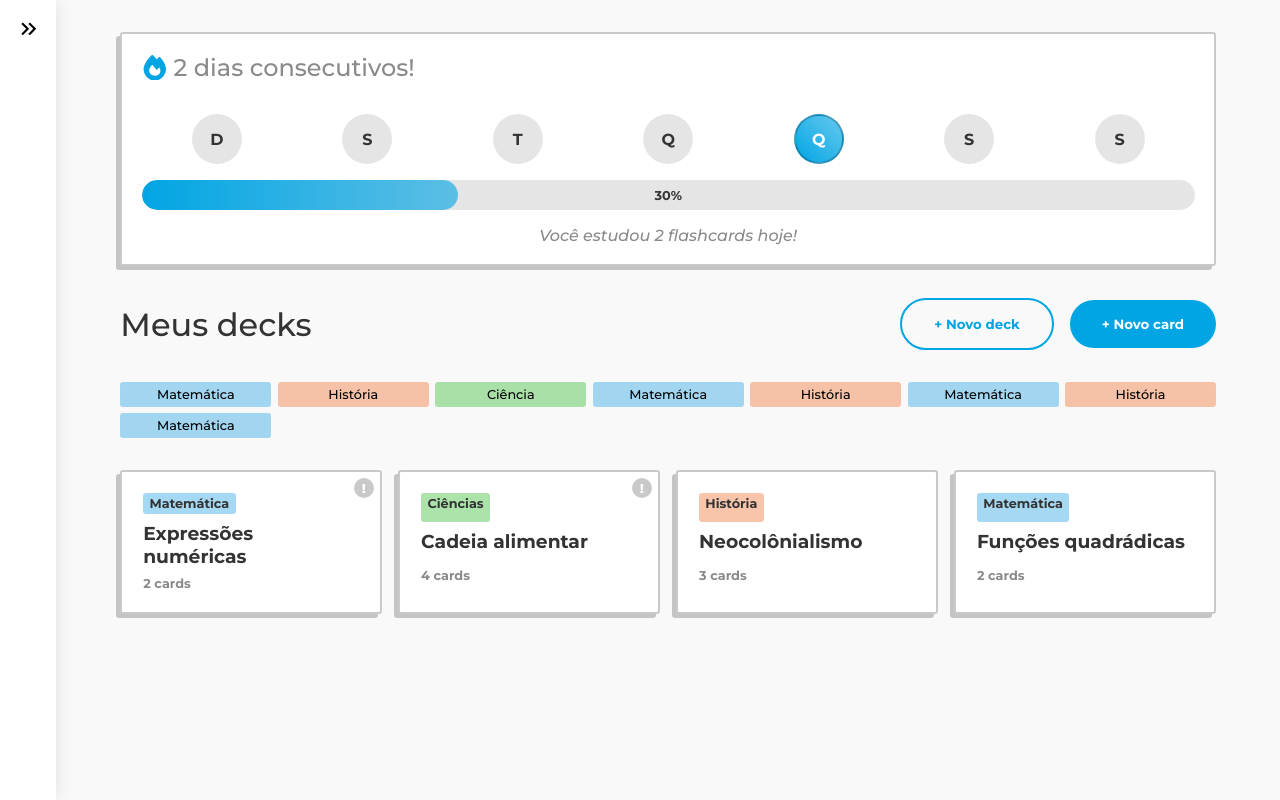
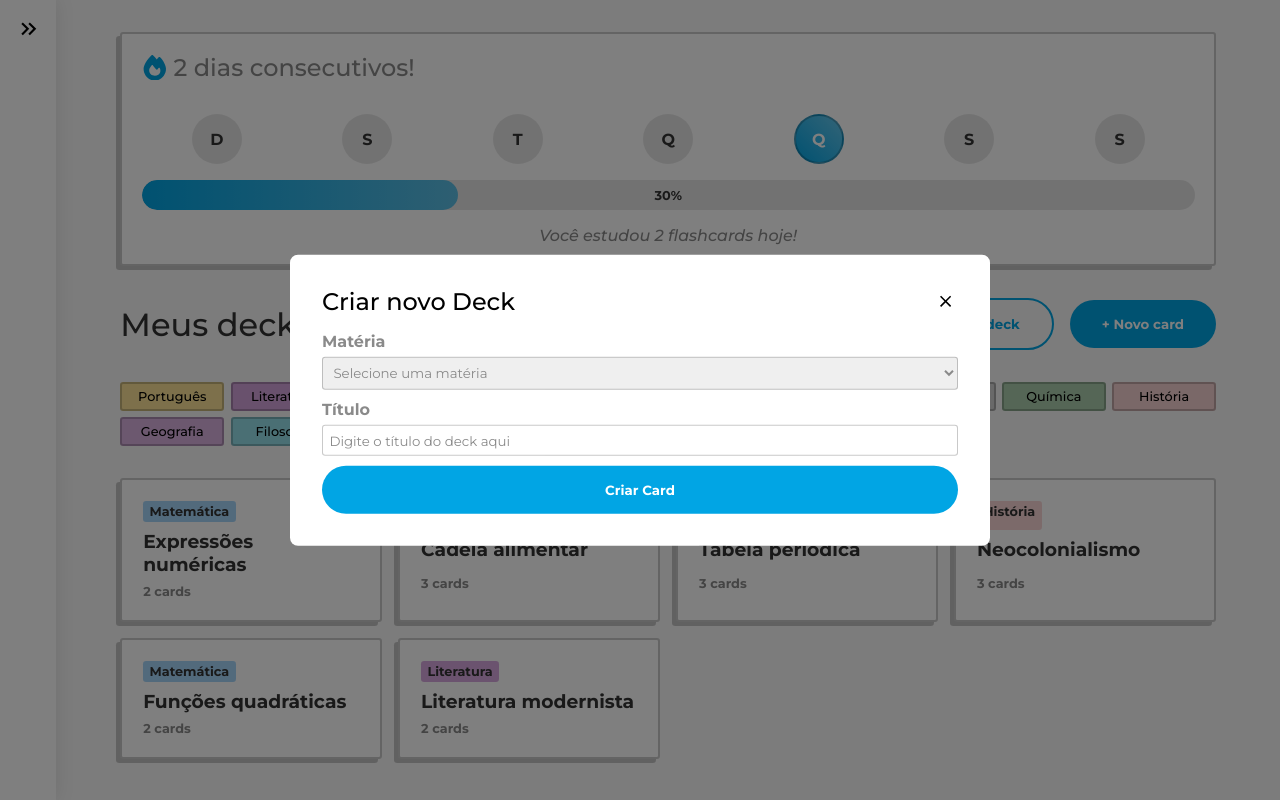
Before and after one commit to FellipeCastro/flashfy, a React (Vite) app: page / in a window 1280 px wide. Both pictures are taken after a click on the button "+ Novo deck". Built offline with nearby package versions, Linux system fonts and the light colour scheme.

Commit message:
AddDeckForm inicializado

```diff
--- a/src/App.jsx
+++ b/src/App.jsx
@@ -3,34 +3,143 @@ import ProgressBar from "./components/ProgressBar/ProgressBar";
 import Sidebar from "./components/Sidebar/Sidebar";
 import Button from "./components/Button/Button";
 import Deck from "./components/Deck/Deck";
-import AddCardModal from "./components/AddCardModal/AddCardModal";
+import AddCardForm from "./components/AddCardForm/AddCardForm";
 import styles from "./App.module.css";
+import AddDeckForm from "./components/AddDeckForm/AddDeckForm";
 
 const App = () => {
     const [isSidebarOpen, setIsSidebarOpen] = useState(false);
+    const [isAddCardFormOpen, setIsAddCardFormOpen] = useState(false);
+    const [isAddDeckFormOpen, setIsAddDeckFormOpen] = useState(false);
 
-    const decks = {
-        linguagens: "rgba(179, 179, 179, 0.4)", // normal (hsla(0, 0%, 70%, 0.4))
-        redacao: "rgba(220, 80, 50, 0.4)", // fire (hsla(20, 85%, 55%, 0.4))
-        matematica: "rgba(51, 144, 191, 0.4)", // water (hsla(200, 75%, 50%, 0.4))
-        fisica: "rgba(255, 239, 71, 0.4)", // electric (hsla(50, 95%, 60%, 0.4))
-        biologia: "rgba(71, 168, 71, 0.4)", // grass (hsla(120, 60%, 45%, 0.4))
-        quimica: "rgba(211, 255, 255, 0.4)", // ice (hsla(190, 100%, 85%, 0.4))
-        historia: "rgba(191, 50, 50, 0.4)", // fighting (hsla(0, 75%, 45%, 0.4))
-        filosofia: "rgba(168, 71, 168, 0.4)", // poison (hsla(280, 60%, 55%, 0.4))
-        geografia: "rgba(140, 117, 89, 0.4)", // ground (hsla(30, 40%, 45%, 0.4))
-        sociologia: "rgba(163, 194, 255, 0.4)", // flying (hsla(220, 80%, 80%, 0.4))
-        psicologia: "rgba(229, 71, 229, 0.4)", // psychic (hsla(300, 70%, 60%, 0.4))
-        ecologia: "rgba(102, 140, 71, 0.4)", // bug (hsla(90, 55%, 40%, 0.4))
-        geologia: "rgba(102, 89, 76, 0.4)", // rock (hsla(35, 30%, 35%, 0.4))
-        literatura: "rgba(102, 71, 140, 0.4)", // ghost (hsla(260, 55%, 40%, 0.4))
-        artes: "rgba(140, 71, 191, 0.4)", // dragon (hsla(270, 65%, 50%, 0.4))
-        direito: "rgba(51, 51, 64, 0.4)", // dark (hsla(240, 20%, 20%, 0.4))
-        engenharias: "rgba(179, 191, 204, 0.4)", // steel (hsla(210, 20%, 70%, 0.4))
-        musica: "rgba(255, 194, 230, 0.4)", // fairy (hsla(330, 80%, 85%, 0.4))
-        tecnologia: "rgba(128, 128, 128, 0.4)", // unknown (hsla(0, 0%, 50%, 0.4))
-        astronomia: "rgba(51, 71, 255, 0.4)", // stellar (hsla(240, 80%, 50%, 0.4))
-    };
+    const subjects = [
+        { name: "Português", color: "rgba(255, 193, 7, 0.4)" },
+        { name: "Literatura", color: "rgba(156, 39, 176, 0.4)" },
+        { name: "Inglês", color: "rgba(229, 57, 53, 0.4)" },
+        { name: "Espanhol", color: "rgba(255, 152, 0, 0.4)" },
+        { name: "Artes", color: "rgba(255, 235, 59, 0.4)" },
+        { name: "Matemática", color: "rgba(33, 150, 243, 0.4)" },
+        { name: "Biologia", color: "rgba(76, 175, 80, 0.4)" },
+        { name: "Física", color: "rgba(158, 158, 158, 0.4)" },
+        { name: "Química", color: "rgba(56, 142, 60, 0.4)" },
+        { name: "História", color: "rgba(239, 154, 154, 0.4)" },
+        { name: "Geografia", color: "rgba(171, 71, 188, 0.4)" },
+        { name: "Filosofia", color: "rgba(0, 188, 212, 0.4)" },
+        { name: "Sociologia", color: "rgba(255, 87, 34, 0.4)" },
+    ];
+
+    const decks = [
+        {
+            title: "Expressões numéricas",
+            subject: "Matemática",
+            cards: [
+                {
+                    question:
+                        "Qual é a ordem correta das operações matemáticas?",
+                    answer: "Parênteses, Expoentes, Multiplicação/Divisão (da esquerda para a direita), Adição/Subtração (da esquerda para a direita)",
+                },
+                { question: "Quanto é (5 + 3) × 2?", answer: "16" },
+            ],
+            toDo: true,
+        },
+        {
+            title: "Cadeia alimentar",
+            subject: "Biologia",
+            cards: [
+                {
+                    question: "O que é um produtor em uma cadeia alimentar?",
+                    answer: "Organismos que produzem seu próprio alimento através da fotossíntese",
+                },
+                {
+                    question:
+                        "Qual a diferença entre cadeia alimentar e teia alimentar?",
+                    answer: "Cadeia alimentar é linear, enquanto teia alimentar mostra múltiplas interconexões",
+                },
+                {
+                    question: "O que são decompositores?",
+                    answer: "Organismos que quebram matéria orgânica morta",
+                },
+            ],
+            toDo: true,
+        },
+        {
+            title: "Neocolonialismo",
+            subject: "História",
+            cards: [
+                {
+                    question: "O que foi o neocolonialismo?",
+                    answer: "Expansão imperialista das potências europeias no século XIX",
+                },
+                {
+                    question:
+                        "Qual conferência dividiu a África entre as potências europeias?",
+                    answer: "Conferência de Berlim (1884-1885)",
+                },
+                {
+                    question:
+                        "Qual era o principal interesse econômico no neocolonialismo?",
+                    answer: "Obtenção de matéria-prima e novos mercados",
+                },
+            ],
+            toDo: false,
+        },
+        {
+            title: "Funções quadráticas",
+            subject: "Matemática",
+            cards: [
+                {
+                    question: "Qual a forma geral de uma função quadrática?",
+                    answer: "f(x) = ax² + bx + c",
+                },
+                {
+                    question: "Como se calcula o vértice de uma parábola?",
+                    answer: "x = -b/2a, depois substitui na função para encontrar y",
+                },
+            ],
+            toDo: false,
+        },
+        {
+            title: "Tabela periódica",
+            subject: "Química",
+            cards: [
+                {
+                    question: "Quem organizou a primeira tabela periódica?",
+                    answer: "Dmitri Mendeleiev",
+                },
+                {
+                    question: "O que são grupos na tabela periódica?",
+                    answer: "Colunas verticais com propriedades químicas similares",
+                },
+                {
+                    question: "Qual a diferença entre metais e não-metais?",
+                    answer: "Metais são bons condutores, maleáveis; não-metais são geralmente isolantes",
+                },
+            ],
+            toDo: true,
+        },
+        {
+            title: "Literatura modernista",
+            subject: "Literatura",
+            cards: [
+                {
+                    question:
+                        "Quando ocorreu a Semana de Arte Moderna no Brasil?",
+                    answer: "1922",
+                },
+                {
+                    question:
+                        "Quais são as três fases do modernismo brasileiro?",
+                    answer: "1ª fase (1922-1930): heroica; 2ª fase (1930-1945): regionalista; 3ª fase (1945-): experimentalismo",
+                },
+            ],
+            toDo: false,
+        },
+    ];
+
+    const subjectColors = subjects.reduce((acc, subject) => {
+        acc[subject.name] = subject.color;
+        return acc;
+    }, {});
 
     return (
         <>
@@ -46,102 +155,57 @@ const App = () => {
                     <div className={styles.titleContainer}>
                         <h1>Meus decks</h1>
                         <div className={styles.btnsContainer}>
-                            <Button secondary>+ Novo deck</Button>
-                            <Button>+ Novo card</Button>
+                            <Button
+                                secondary
+                                onClick={() => setIsAddDeckFormOpen(true)}
+                            >
+                                + Novo deck
+                            </Button>
+                            <Button onClick={() => setIsAddCardFormOpen(true)}>
+                                + Novo card
+                            </Button>
                         </div>
                     </div>
                     <div className={styles.filterContainer}>
+                        {subjects.map((subject) => {
+                            return (
                                 <button
                                     style={{
-                                backgroundColor: "hsla(200, 75%, 50%, 0.4)",
+                                        backgroundColor: subject.color,
                                     }}
                                 >
-                            Matemática
+                                    {subject.name}
                                 </button>
-                        <button
-                            style={{
-                                backgroundColor: "hsla(20, 85%, 55%, 0.4)",
-                            }}
-                        >
-                            História
-                        </button>
-                        <button
-                            style={{
-                                backgroundColor: "hsla(120, 60%, 45%, 0.4)",
-                            }}
-                        >
-                            Ciência
-                        </button>
-                        <button
-                            style={{
-                                backgroundColor: "hsla(200, 75%, 50%, 0.4)",
-                            }}
-                        >
-                            Matemática
-                        </button>
-                        <button
-                            style={{
-                                backgroundColor: "hsla(20, 85%, 55%, 0.4)",
-                            }}
-                        >
-                            História
-                        </button>
-
-                        <button
-                            style={{
-                                backgroundColor: "hsla(200, 75%, 50%, 0.4)",
-                            }}
-                        >
-                            Matemática
-                        </button>
-                        <button
-                            style={{
-                                backgroundColor: "hsla(20, 85%, 55%, 0.4)",
-                            }}
-                        >
-                            História
-                        </button>
-
-                        <button
-                            style={{
-                                backgroundColor: "hsla(200, 75%, 50%, 0.4)",
-                            }}
-                        >
-                            Matemática
-                        </button>
+                            );
+                        })}
                     </div>
                     <ul className={styles.decksConatiner}>
+                        {decks
+                            // Ordena: decks com toDo=true vêm primeiro
+                            .sort((a, b) => {
+                                if (a.toDo === b.toDo) return 0; // mesma categoria, mantém ordem
+                                return a.toDo ? -1 : 1; // toDo=true vem antes
+                            })
+                            .map((deck) => (
                                 <Deck
-                            color="hsla(200, 75%, 50%, 0.4)"
-                            deck="Matemática"
-                            title="Expressões numéricas"
-                            cards={2}
-                            toDo={true}
+                                    key={deck.title}
+                                    color={subjectColors[deck.subject]}
+                                    subject={deck.subject}
+                                    title={deck.title}
+                                    cards={deck.cards.length}
+                                    toDo={deck.toDo}
                                 />
-                        <Deck
-                            color="hsla(120, 60%, 45%, 0.4)"
-                            deck="Ciências"
-                            title="Cadeia alimentar"
-                            cards={4}
-                            toDo={true}
-                        />
-                        <Deck
-                            color="hsla(20, 85%, 55%, 0.4)"
-                            deck="História"
-                            title="Neocolônialismo"
-                            cards={3}
-                        />
-                        <Deck
-                            color="hsla(200, 75%, 50%, 0.4)"
-                            deck="Matemática"
-                            title="Funções quadrádicas"
-                            cards={2}
-                        />
+                            ))}
                     </ul>
                 </div>
             </div>
 
-            {/* <AddCardModal /> */}
+            {isAddCardFormOpen && (
+                <AddCardForm setIsAddCardFormOpen={setIsAddCardFormOpen} />
+            )}
+            {isAddDeckFormOpen && (
+                <AddDeckForm setIsAddDeckFormOpen={setIsAddDeckFormOpen} />
+            )}
         </>
     );
 };
--- a/src/App.module.css
+++ b/src/App.module.css
@@ -36,7 +36,7 @@
 .filterContainer {
     width: 100%;
     display: grid;
-    grid-template-columns: repeat(auto-fit, minmax(150px, 1fr));
+    grid-template-columns: repeat(auto-fit, minmax(100px, 1fr));
     gap: 0.4rem;
     margin-bottom: 2rem;
 }
@@ -44,7 +44,7 @@
 .filterContainer button {
     background-color: transparent;
     padding: 0.3rem;
-    border: none;
+    border: 2px solid var(--border-color);
     border-radius: 0.2rem;
     cursor: pointer;
     transition: 0.2s;
--- a/src/components/AddCardModal/AddCardModal.jsx
+++ b/src/components/AddCardForm/AddCardForm.jsx
@@ -1,16 +1,20 @@
-import { IoMdLink, IoMdClose  } from "react-icons/io";
+import { IoMdLink, IoMdClose } from "react-icons/io";
 import Button from "../Button/Button";
-import styles from "./AddCardModal.module.css";
+import styles from "./AddCardForm.module.css";
 
-const AddCardModal = () => {
+const AddCardForm = ({ setIsAddCardFormOpen }) => {
+    const closeModal = () => {
+        setIsAddCardFormOpen(false);
+    };
+
     return (
         <>
-            <div className={styles.fade}></div>
+            <div className={styles.fade} onClick={closeModal}></div>
             <div className={styles.formContainer}>
                 <div className={styles.flexContainer}>
-                    <h2>Criar novo flashcard</h2>
+                    <h2>Criar novo Card</h2>
 
-                    <button className={styles.closeBtn}>
+                    <button className={styles.closeBtn} onClick={closeModal}>
                         <IoMdClose />
                     </button>
                 </div>
@@ -20,31 +24,28 @@ const AddCardModal = () => {
                         <label htmlFor="deck">Deck</label>
                         <select name="deck" id="deck">
                             <option value="">Selecione um deck</option>
-                            <option value="math">Matemática</option>
-                            <option value="port">Português</option>
-                            <option value="hist">História</option>
-                            <option value="geo">Geografia</option>
-                            <option value="bio">Biologia</option>
+                            <option value="math">Funções quadráticas</option>
+                            <option value="port">Porcentagem</option>
+                            <option value="hist">Segunda Guerra Mundial</option>
+                            <option value="geo">Geologia</option>
+                            <option value="bio">Biologia Ambiental</option>
                         </select>
-                    </div>
-
-                    <div className={styles.inputContainer}>
-                        <label htmlFor="title">Titulo</label>
-                        <input
-                            type="text"
-                            name="title"
-                            id="title"
-                            placeholder="Ex. Funções quadráticas"
-                        />
                     </div>
 
                     <div className={styles.inputContainer}>
                         <div className={styles.flexContainer}>
                             <label htmlFor="question">Pergunta</label>
 
-                            <label htmlFor="fileQuestion" className={styles.file}>
+                            <label
+                                htmlFor="fileQuestion"
+                                className={styles.file}
+                            >
                                 <IoMdLink />
-                                <input type="file" name="fileQuestion" id="fileQuestion" />
+                                <input
+                                    type="file"
+                                    name="fileQuestion"
+                                    id="fileQuestion"
+                                />
                             </label>
                         </div>
                         <textarea
@@ -59,7 +60,11 @@ const AddCardModal = () => {
                             <label htmlFor="answer">Resposta</label>
                             <label htmlFor="fileAnswer" className={styles.file}>
                                 <IoMdLink />
-                                <input type="file" name="fileAnswer" id="fileAnswer" />
+                                <input
+                                    type="file"
+                                    name="fileAnswer"
+                                    id="fileAnswer"
+                                />
                             </label>
                         </div>
                         <textarea
@@ -69,11 +74,11 @@ const AddCardModal = () => {
                         ></textarea>
                     </div>
 
-                    <Button>Criar flashcard</Button>
+                    <Button>Criar Card</Button>
                 </form>
             </div>
         </>
     );
 };
 
-export default AddCardModal;
+export default AddCardForm;
--- /dev/null
+++ b/src/components/AddDeckForm/AddDeckForm.jsx
@@ -0,0 +1,47 @@
+import { IoMdLink, IoMdClose } from "react-icons/io";
+import Button from "../Button/Button";
+import styles from "./AddDeckForm.module.css";
+
+const AddDeckForm = ({ setIsAddDeckFormOpen }) => {
+    const closeModal = () => {
+        setIsAddDeckFormOpen(false);
+    };
+
+    return (
+        <>
+            <div className={styles.fade} onClick={closeModal}></div>
+            <div className={styles.formContainer}>
+                <div className={styles.flexContainer}>
+                    <h2>Criar novo Deck</h2>
+
+                    <button className={styles.closeBtn} onClick={closeModal}>
+                        <IoMdClose />
+                    </button>
+                </div>
+
+                <form method="post" autoComplete="off" className={styles.form}>
+                    <div className={styles.inputContainer}>
+                        <label htmlFor="subject">Matéria</label>
+                        <select name="subject" id="subject">
+                            <option value="">Selecione uma matéria</option>
+                            <option value="math">Matemática</option>
+                            <option value="port">Português</option>
+                            <option value="hist">História</option>
+                            <option value="geo">Geografia</option>
+                            <option value="bio">Biologia</option>
+                        </select>
+                    </div>
+
+                    <div className={styles.inputContainer}>
+                        <label htmlFor="title">Título</label>
+                        <input type="text" name="title" id="title" placeholder="Digite o título do deck aqui" />
+                    </div>
+
+                    <Button>Criar Card</Button>
+                </form>
+            </div>
+        </>
+    );
+};
+
+export default AddDeckForm;
--- /dev/null
+++ b/src/components/AddDeckForm/AddDeckForm.module.css
@@ -0,0 +1,101 @@
+.fade {
+    z-index: 8;
+    width: 100%;
+    height: 100vh;
+    position: fixed;
+    top: 0;
+    left: 0;
+    background: var(--fade-color);
+}
+
+.formContainer {
+    width: 100%;
+    max-width: 700px;
+    z-index: 9;
+    position: absolute;
+    top: 50%;
+    left: 50%;
+    transform: translate(-50%, -50%);
+    background: var(--secondary-color);
+    padding: 2rem;
+    border-radius: 0.5rem;
+    display: flex;
+    flex-direction: column;
+    gap: 1rem;
+}
+
+.flexContainer {
+    display: flex;
+    align-items: center;
+    justify-content: space-between;
+}
+
+.formContainer h2 {
+    font-weight: 500;
+}
+
+.closeBtn {
+    display: flex;
+    align-items: center;
+    justify-content: center;
+    padding: 0.2rem;
+    font-size: 1.2rem;
+    border: none;
+    background: transparent;
+    transition: 0.3s;
+    cursor: pointer;
+}
+
+.closeBtn:hover {
+    color: var(--text-secondary-color);
+}
+
+.form {
+    width: 100%;
+    display: flex;
+    flex-direction: column;
+    gap: 0.6rem;
+}
+
+
+.file {
+    font-size: 1.3rem;
+    cursor: pointer;
+}
+
+.file input {
+    display: none;
+}
+
+.inputContainer {
+    width: 100%;
+    display: flex;
+    flex-direction: column;
+    gap: 0.4rem;
+}
+
+.inputContainer label {
+    font-weight: bold;
+    color: var(--text-secondary-color);
+}
+
+.inputContainer input,
+.inputContainer select,
+.inputContainer textarea {
+    width: 100%;
+    padding: 0.4rem;
+    border: 1px solid var(--border-color);
+    border-radius: 0.2rem;
+    color: var(--text-secondary-color);
+    outline: none;
+}
+
+.inputContainer input::placeholder,
+.inputContainer textarea::placeholder {
+    color: var(--text-secondary-color);
+}
+
+.inputContainer textarea {
+    resize: vertical;
+    min-height: 80px;
+}
--- a/src/components/Button/Button.jsx
+++ b/src/components/Button/Button.jsx
@@ -1,7 +1,7 @@
 import styles from "./Button.module.css";
 
-const Button = ({ children, secondary = false }) => {
-    return <button className={[styles.btn, secondary ? styles.secondary : null].join(" ")}>
+const Button = ({ children, secondary = false , onClick}) => {
+    return <button className={[styles.btn, secondary ? styles.secondary : null].join(" ")} onClick={onClick}>
         {children}
     </button>;
 };
--- a/src/components/Deck/Deck.jsx
+++ b/src/components/Deck/Deck.jsx
@@ -1,16 +1,25 @@
 import { FaExclamation } from "react-icons/fa";
 import styles from "./Deck.module.css";
 
-const Deck = ({ color, deck, title, cards, toDo }) => {
+const Deck = ({ color, subject, title, cards, toDo }) => {
     return (
         <li className={styles.deck}>
-            {toDo && (<span className={styles.toDo}><FaExclamation /></span>)}
+            {toDo && (
+                <span
+                    className={styles.toDo}
+                    style={{
+                        backgroundColor: color,
+                    }}
+                >
+                    <FaExclamation />
+                </span>
+            )}
             <strong
                 style={{
                     backgroundColor: color,
                 }}
             >
-                {deck}
+                {subject}
             </strong>
             <h3>{title}</h3>
             <p>{cards} cards</p>
--- a/src/components/Deck/Deck.module.css
+++ b/src/components/Deck/Deck.module.css
@@ -48,7 +48,7 @@
     width: 20px;
     height: 20px;
     background: var(--border-color);
-    color: var(--secondary-color);
+    color: var(--text-primary-color);
     border-radius: 50%;
     font-size: 0.6rem;
 }
--- a/src/components/Sidebar/Sidebar.module.css
+++ b/src/components/Sidebar/Sidebar.module.css
@@ -1,5 +1,5 @@
 .sidebar {
-    height: 100vh;
+    min-height: 100vh;
     padding: 1rem;
     background: var(--secondary-color);
     display: flex;
@@ -8,7 +8,7 @@
     justify-content: space-between;
     box-shadow: 0 0 20px var(--shadow-color);
     z-index: 2;
-    transition: all 0.3s ease-in-out;
+    transition: 0.3s ease-in-out;
     overflow: hidden;
 }
 
```
Also changed, not shown: src/components/AddCardForm/AddCardForm.module.css (renamed from src/components/AddCardModal/AddCardModal.module.css). Lines whose indentation alone changed are shown as unchanged.
